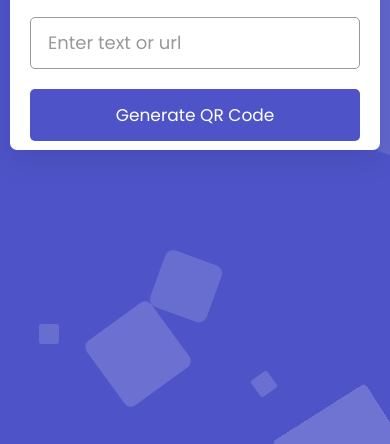
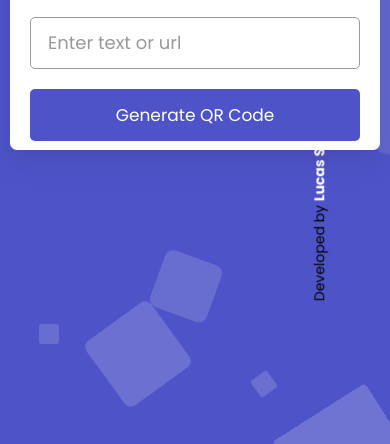
Before and after one commit to Sellucas/QRCode-generator, a plain HTML site: page index.html in a window 390 px wide. Shown: the part 400-844 px from the top of the page. Drawn offline with Linux system fonts and the light colour scheme.

Commit message:
developed fix

```diff
--- a/index.html
+++ b/index.html
@@ -5,7 +5,7 @@
     <meta charset="UTF-8">
     <meta http-equiv="X-UA-Compatible" content="IE=edge">
     <meta name="viewport" content="width=device-width, initial-scale=1.0">
-    <title>QR Code Generator</title>
+    <title>QR Code Generator | Sellucas</title>
     <link rel="stylesheet" href="style.css">
 </head>
 
@@ -39,6 +39,7 @@
             <li></li>
         </ul>
     </div>
+    <p class="developed">Developed by <a href="https://github.com/Sellucas" target="_blank">Lucas Sell Machado</a></p>
     <script src="script.js"></script>
 </body>
 
--- a/style.css
+++ b/style.css
@@ -237,3 +237,28 @@ header p {
     }
 
 }
+
+.developed {
+    display: block;
+    position: absolute;
+    right: 10px;
+    bottom: 10px;
+    color: var(--grayDetails);
+    font-size: 14px;
+    font-family: 'Poppins', sans-serif;
+    text-align: center;
+}
+
+a {
+    text-decoration: none;
+    color: white;
+    font-weight: bold;
+}
+
+@media only screen and (max-width: 768px) {
+    .developed {
+        transform: rotate(270deg);
+        right: -50px;
+        bottom: 30%;
+    }
+}
```
